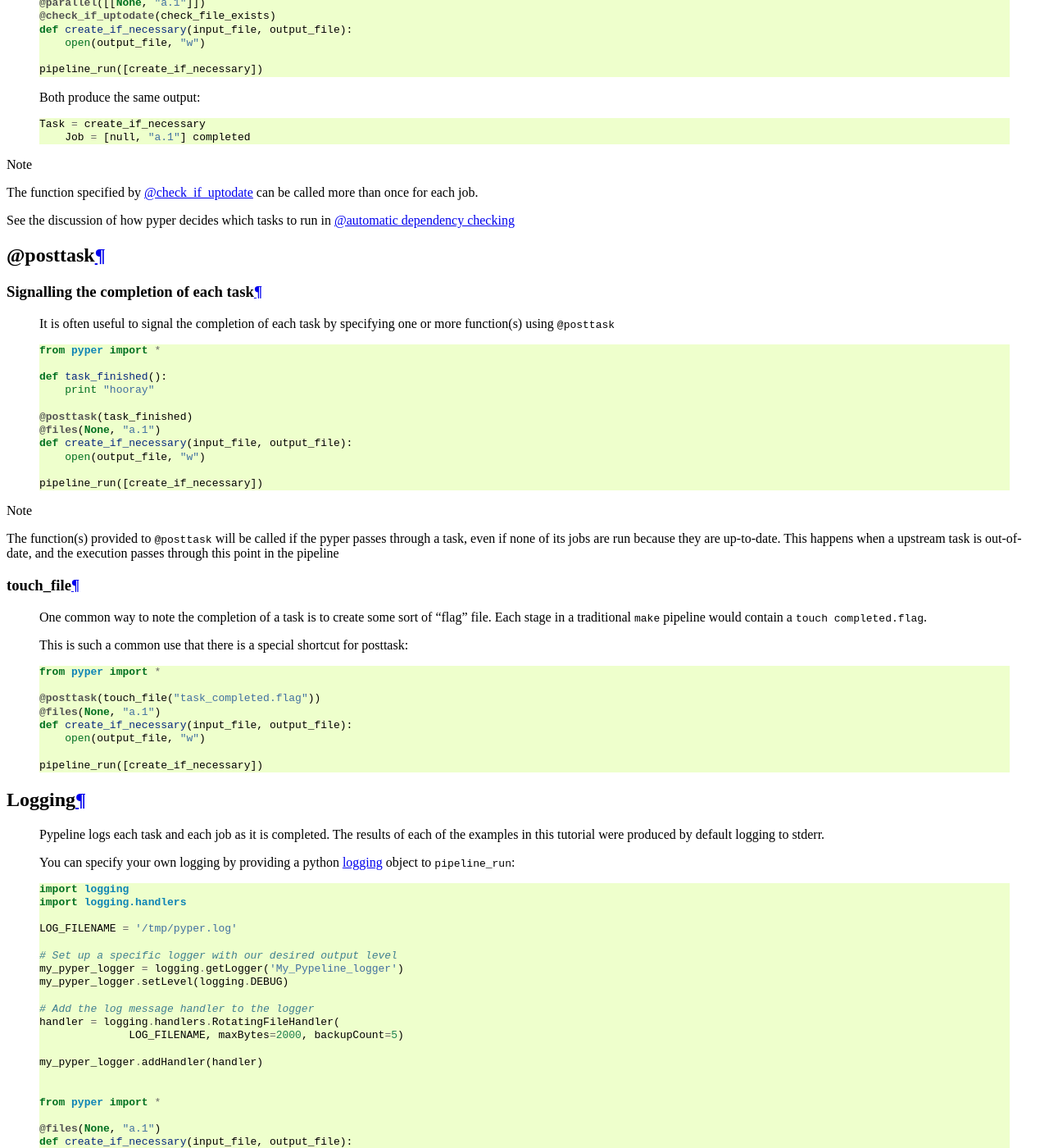
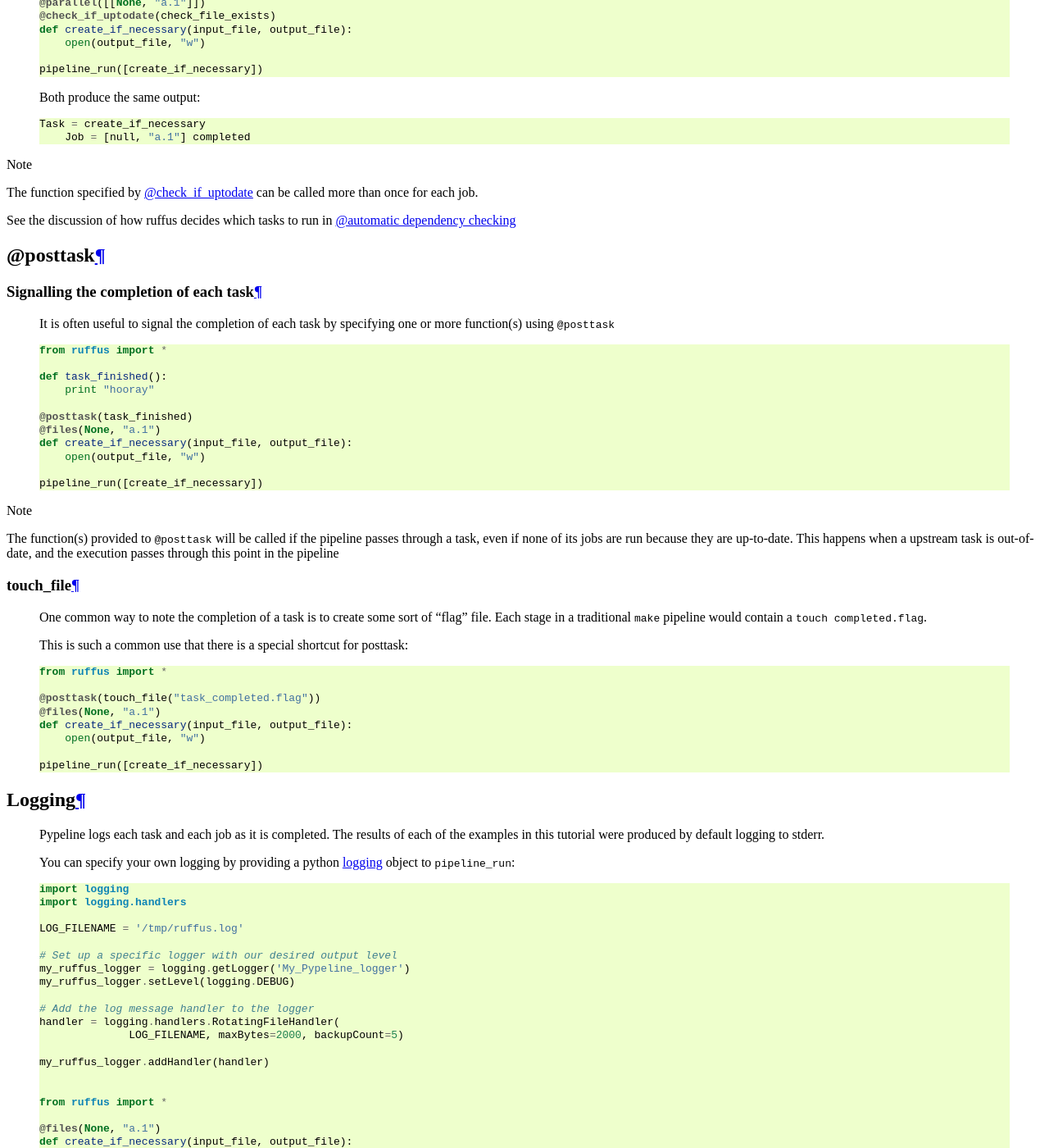
Before and after one commit to cgat-developers/ruffus, a Sphinx documentation site: the page built from doc/Tutorial.rst, in a window 1280 px wide and 1400 px high, scrolled down 11431 px. Shown: the whole window at 82% size. Built offline with Sphinx 7.4.7, drawn with Linux system fonts in a browser that asks for light colours; some of the changed text lies outside the part shown.

Commit message:
--HG-- extra : convert_revision : svn%3Aa4fb1d42-34dc-11de-8ef0-0f53c1b7e458/trunk%404

```diff
--- a/doc/Introduction.rst
+++ b/doc/Introduction.rst
@@ -27,11 +27,11 @@ Installation
 In order to install the extension, download the latest sources from *TODO*
 or check out the latest code from svn::
 
-    svn checkout http://ruffus.googlecode.com/svn/trunk/ pyper-read-only
+    svn checkout http://ruffus.googlecode.com/svn/trunk/ ruffus-read-only
 
 or ask to be a project member and enter your google name::
 
-    svn checkout https://ruffus.googlecode.com/svn/trunk/ pyper --username yourname
+    svn checkout https://ruffus.googlecode.com/svn/trunk/ ruffus --username yourname
 
 To install, type::
 
--- a/doc/Tutorial.rst
+++ b/doc/Tutorial.rst
@@ -9,7 +9,7 @@ Overview
 ***************************************
 
 
-    The :mod:`pyper` module is a lightweight way to add support
+    The :mod:`ruffus` module is a lightweight way to add support
     for running computational pipelines.
 
     Computational pipelines are often conceptually quite simple, especially
@@ -35,7 +35,7 @@ A Simple example
 
     Use the **@follows(...)** python decorator before the function definitions::
 
-        from pyper import *
+        from ruffus import *
         import sys
 
         def first_task():
@@ -155,7 +155,7 @@ More to **@follows**
     Each **job** is a separate call to the same task function but with different parameters.
     Let us try to add up (1+2), (3+4) and (5+6) in parallel::
 
-        from pyper import *
+        from ruffus import *
         parameters = [
                          ['A', 1, 2], # 1st job
                          ['B', 3, 4], # 2nd job
@@ -214,7 +214,7 @@ Errors
 
     In the previous example, if the number of parameters is incorrect::
 
-        from pyper import *
+        from ruffus import *
         @parallel([['A', 1], ['B',3]])
         def parallel_task(name, param1, param2):
             sys.stderr.write("    Parallel task %s: " % name)
@@ -269,7 +269,7 @@ Interrupting the pipeline
 
     If your task function returns false, this will halt the pipeline at that point.::
 
-        from pyper import *
+        from ruffus import *
         @parallel([['A', 1], ['B',3]])
         def parallel_task(name, param1):
             if name == 'A': return False
@@ -326,7 +326,7 @@ Generating parameters on the fly
     All this requires is a function which generate one list (or any sequence) of
     parameters per job. For example::
 
-        from pyper import *
+        from ruffus import *
         def generate_parameters_on_the_fly():
             """
             returns one list of parameters per job
@@ -402,7 +402,7 @@ Skip jobs which are up to date
 
     Then run the following python code::
 
-        from pyper import *
+        from ruffus import *
         parameters = [
                             [ 'a.1', 'a.2', 'A file'], # 1st job
                             [ 'b.1', 'b.2', 'B file'], # 2nd job
@@ -495,7 +495,7 @@ Short cut for single jobs
     If you are specifying the parameters for only one job, you can leave off the brackets,
     greatly improving clarity::
 
-        from pyper import *
+        from ruffus import *
         @files('a.1', ['a.2', 'b.2'], 'A file')
         def single_job_io_task(infile, outfile, text):
             infile_text = open(infile).read()
@@ -525,21 +525,21 @@ Automatic dependency checking
 Running all out-of-date tasks and dependents
 =============================================
 
-    By default, pyper will
+    By default, ruffus will
 
         * build a flow chart,
         * look upstream (among the antecedents) of the specified target(s),
         * find all the most upstream out-of-date tasks,
         * start running from there.
 
-	.. _checking-multiple-times:
+        .. _checking-multiple-times:
 
-	This means that pyper *may* ask any task if their jobs are out of date more than once:
+        This means that ruffus *may* ask any task if their jobs are out of date more than once:
 
         * once when deciding whether/how to run the pipeline
         * once when actually executing the task.
 
-    pyper tries to be clever / efficient, and does the minimal amount of querying.
+    ruffus tries to be clever / efficient, and does the minimal amount of querying.
 
 
 .. _simple-example:
@@ -653,7 +653,7 @@ Minimal Reruns
     and only ``task4`` will rerun.
 
     This rather dangerous option is useful if you don't want to keep all the intermediate
-    files/results from upstream tasks. The pyper code will iterate up the flowchart and
+    files/results from upstream tasks. The pipeline code will iterate up the flowchart and
     stop at the first up to date task.
 
 
@@ -710,7 +710,7 @@ A simple example
 
     ::
 
-        from pyper import *
+        from ruffus import *
         #
         #   convert all files ending in ".1" into files ending in ".2"
         #
@@ -814,7 +814,7 @@ More ambitious **@files_re**
 
     Then, the following::
 
-        from pyper import *
+        from ruffus import *
         @files_re('*.animals',
                     r'mammals\.(.+)\.(.+)\.animals',    # save species and 'wild'/'tame'
                     r'\1/\1.\2.in_my_zoo')
@@ -871,7 +871,7 @@ Multiple parameters with **@files_re**
 
     Then, the following::
 
-        from pyper import *
+        from ruffus import *
         @files_re('*.animals', r'mammals\.(.+)\.(.+)\.animals',      # save species and 'wild'/'tame'
                                r'\g<0>',                             # input:  entire match unchanged
                                [r'\1/\1.\2.in_my_zoo',               # output file names
@@ -927,7 +927,7 @@ Manual dependency checking
 
     This simple example which create ``a.1`` if it does not exist::
 
-        from pyper import *
+        from ruffus import *
         @files(None, "a.1")
         def create_if_necessary(input_file, output_file):
             open(output_file, "w")
@@ -941,7 +941,7 @@ Manual dependency checking
     Could be rewritten as::
 
 
-        from pyper import *
+        from ruffus import *
         import os
         def check_file_exists(input_file, output_file):
             return not os.path.exists(output_file)
@@ -970,7 +970,7 @@ Manual dependency checking
     The function specified by :ref:`@check_if_uptodate <check_if_uptodate>` can be called
     more than once for each job.
 
-    See the discussion of how pyper decides which tasks
+    See the discussion of how ruffus decides which tasks
     to run in :ref:`@automatic dependency checking <automatic-dependency-checking>`
 
 
@@ -994,7 +994,7 @@ Signalling the completion of each task
     It is often useful to signal the completion of each task by specifying
     one or more function(s) using ``@posttask`` ::
 
-        from pyper import *
+        from ruffus import *
 
         def task_finished():
             print "hooray"
@@ -1012,7 +1012,7 @@ Signalling the completion of each task
 
 .. note::
 
-    The function(s) provided to ``@posttask`` will be called if the pyper passes
+    The function(s) provided to ``@posttask`` will be called if the pipeline passes
     through a task, even if none of its jobs are run because they are up-to-date.
     This happens when a upstream task is out-of-date, and the execution passes through
     this point in the pipeline
@@ -1035,7 +1035,7 @@ touch_file
 
     This is such a common use that there is a special shortcut for posttask::
 
-        from pyper import *
+        from ruffus import *
 
         @posttask(touch_file("task_completed.flag"))
         @files(None, "a.1")
@@ -1066,33 +1066,33 @@ Logging
         import logging
         import logging.handlers
 
-        LOG_FILENAME = '/tmp/pyper.log'
+        LOG_FILENAME = '/tmp/ruffus.log'
 
         # Set up a specific logger with our desired output level
-        my_pyper_logger = logging.getLogger('My_Pypeline_logger')
-        my_pyper_logger.setLevel(logging.DEBUG)
+        my_ruffus_logger = logging.getLogger('My_Pypeline_logger')
+        my_ruffus_logger.setLevel(logging.DEBUG)
 
         # Add the log message handler to the logger
         handler = logging.handlers.RotatingFileHandler(
                       LOG_FILENAME, maxBytes=2000, backupCount=5)
 
-        my_pyper_logger.addHandler(handler)
+        my_ruffus_logger.addHandler(handler)
 
 
-        from pyper import *
+        from ruffus import *
 
         @files(None, "a.1")
         def create_if_necessary(input_file, output_file):
             """Description: Create the file if it does not exists"""
             open(output_file, "w")
 
-        pipeline_run([create_if_necessary], [create_if_necessary], logger=my_pyper_logger)
-        print open("/tmp/pyper.log").read()
+        pipeline_run([create_if_necessary], [create_if_necessary], logger=my_ruffus_logger)
+        print open("/tmp/ruffus.log").read()
 
 
     .. ???
 
-    The contents of ``/tmp/pyper.log`` are, as expected::
+    The contents of ``/tmp/ruffus.log`` are, as expected::
 
         Task = create_if_necessary
             Description: Create the file if it does not exists
--- a/doc/index.rst
+++ b/doc/index.rst
@@ -1,4 +1,4 @@
-.. pyper documentation master file, created by
+.. ruffus documentation master file, created by
    sphinx-quickstart on Tue Apr 21 16:55:56 2009.
 
 
--- a/doc/simpler.rst
+++ b/doc/simpler.rst
@@ -10,13 +10,13 @@
 
 .. module:: simpler
    :synopsis: A simple example
-.. moduleauthor:: Leo Goodstadt <pyper@llew.org.uk>
+.. moduleauthor:: Leo Goodstadt <ruffus@llew.org.uk>
 
 
 
-The code for this example is in the test subdirectory of the pyper module:
+The code for this example is in the test subdirectory of the ruffus module:
 
-    ``pyper/test/simpler.py``
+    ``ruffus/test/simpler.py``
 
 
 .. program:: simpler.py
```
Also changed, not shown: doc/Overview.rst (+11 -11 lines), 1 other file.
